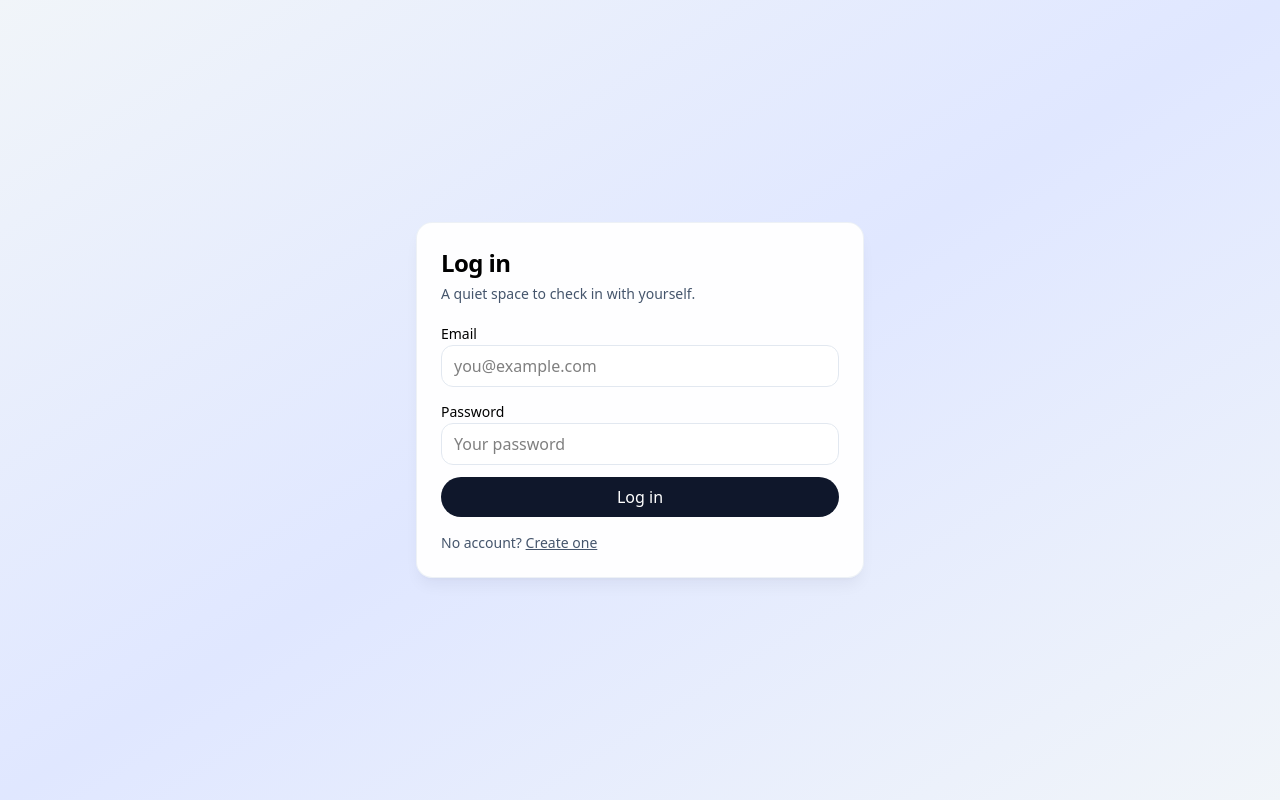
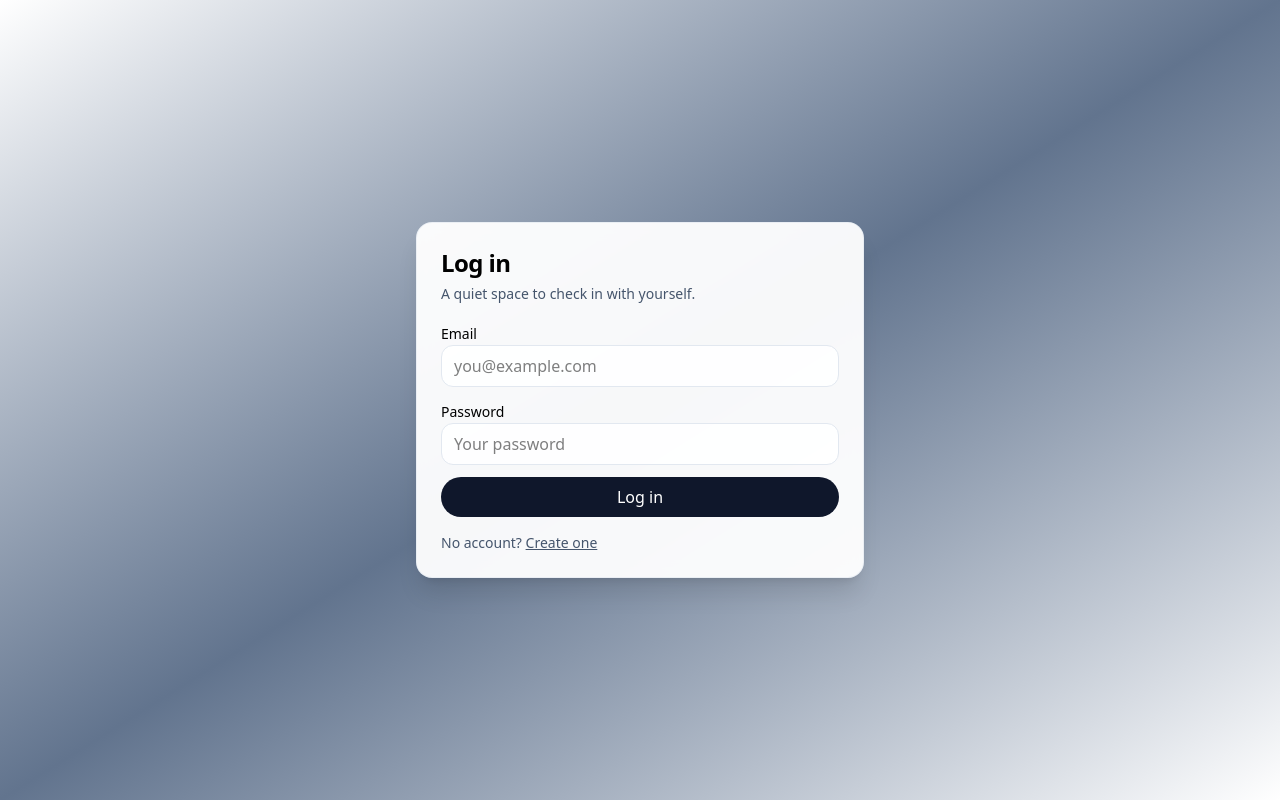
Before and after one commit to J-Ferr/mood-reflection-app, a React app in the folder frontend/: page /login in a window 1280 px wide. Built offline with nearby package versions, Linux system fonts and the light colour scheme; no server answers; the HTML template or start-up script is replaced by a standard one.

Commit message:
Polish auth pages with centered layout and elevated card shadow

```diff
--- a/frontend/src/components/Page.jsx
+++ b/frontend/src/components/Page.jsx
@@ -1,6 +1,6 @@
 export default function Page({ title, subtitle, right, children }) {
   return (
-    <div className="min-h-screen bg-gradient-to-br from-slate-100 via-indigo-100 to-slate-100">
+    <div className="min-h-screen bg-linear-to-br from-white via-slate-500 to-white">
       <div className="max-w-3xl mx-auto px-4 sm:px-6 lg:px-8 py-8 space-y-6">
         <div className="flex items-start justify-between gap-4">
           <div className="space-y-1">
--- a/frontend/src/pages/Login.jsx
+++ b/frontend/src/pages/Login.jsx
@@ -32,8 +32,8 @@ export default function Login() {
   }
 
   return (
-    <div className="min-h-screen flex items-center justify-center bg-gradient-to-br from-slate-100 via-indigo-100 to-slate-100 px-4">
-      <div className="w-full max-w-md bg-white/95 backdrop-blur border border-slate-200/60 rounded-2xl p-6 shadow-lg shadow-slate-900/5 space-y-4">
+    <div className="min-h-screen bg-linear-to-br from-white via-slate-500 to-white flex items-center justify-center px-4">
+      <div className="w-full max-w-md bg-white/95 backdrop-blur border border-slate-200/60 rounded-2xl p-6 shadow-xl shadow-black/10 space-y-4">
         <div className="space-y-1">
           <h1 className="text-2xl font-semibold tracking-tight">Log in</h1>
           <p className="text-sm text-slate-600 leading-relaxed">
--- a/frontend/src/pages/Register.jsx
+++ b/frontend/src/pages/Register.jsx
@@ -34,8 +34,8 @@ export default function Register() {
   }
 
   return (
-    <div className="min-h-screen flex items-center justify-center bg-gradient-to-br from-slate-100 via-indigo-100 to-slate-100 px-4">
-      <div className="w-full max-w-md bg-white/95 backdrop-blur border border-slate-200/60 rounded-2xl p-6 shadow-lg shadow-slate-900/5 space-y-4">
+    <div className="min-h-screen bg-linear-to-br from-white via-slate-500 to-white flex items-center justify-center px-4">
+      <div className="w-full max-w-md bg-white/95 backdrop-blur border border-slate-200/60 rounded-2xl p-6 shadow-xl shadow-black/10 space-y-4">
         <div className="space-y-1">
           <h1 className="text-2xl font-semibold tracking-tight">
             Create account
```
